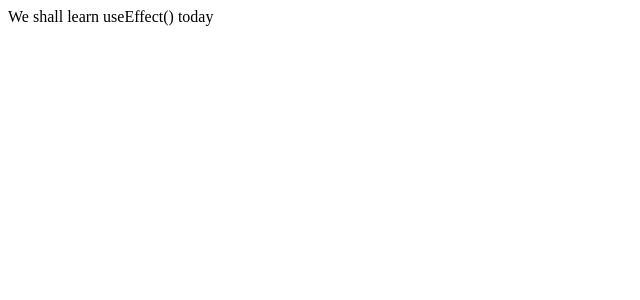
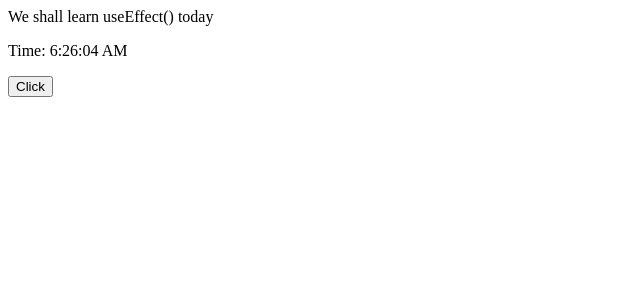
Before and after one commit to uzzal71/think-a-react-way, a React (Vite) app: page / in a window 1280 px wide. Shown: the top 300 px of the page, without its empty margins (0-640 px from the left). Built offline with nearby package versions, Linux system fonts and the light colour scheme.

Commit message:
react useState

```diff
--- a/src/App.jsx
+++ b/src/App.jsx
@@ -1,7 +1,10 @@
+import MyComponentClass from "./components/useEffect/MyComponentClass";
+
 const App = () => {
   return (
     <div className="app">
       <div>We shall learn useEffect() today</div>
+      <MyComponentClass/>
     </div>
   );
 }
--- a/src/components/useEffect/MyComponentClass.jsx
+++ b/src/components/useEffect/MyComponentClass.jsx
@@ -6,19 +6,36 @@ class MyComponentClass extends React.Component {
         date: new Date(),
     };
 
-    add = () => {
+    componentDidMount() {
+        const { count } = this.state;
+        document.title = `Clicked ${count} times`;
+        setInterval(this.tick, 1000);
+    }
+
+    componentDidUpdate() {
+        const { count } = this.state;
+        document.title = `Clicked ${count} times`
+    }
+
+    addClick = () => {
         this.setState(({ count }) => ({
             count: count + 1,
         }))
     };
 
+    tick = () => {
+        this.setState({
+            date: new Date(),
+        })
+    }
+
     render() {
-        const { data } = this.state
+        const { date } = this.state
         return (
             <div>
-                <p>Time: {date.toLocalTimeString()}</p>
+                <p>Time: {date.toLocaleTimeString()}</p>
                 <p>
-                    <button type='button'>Click</button>
+                    <button type='button' onClick={this.addClick}>Click</button>
                 </p>
             </div>
         )
```
